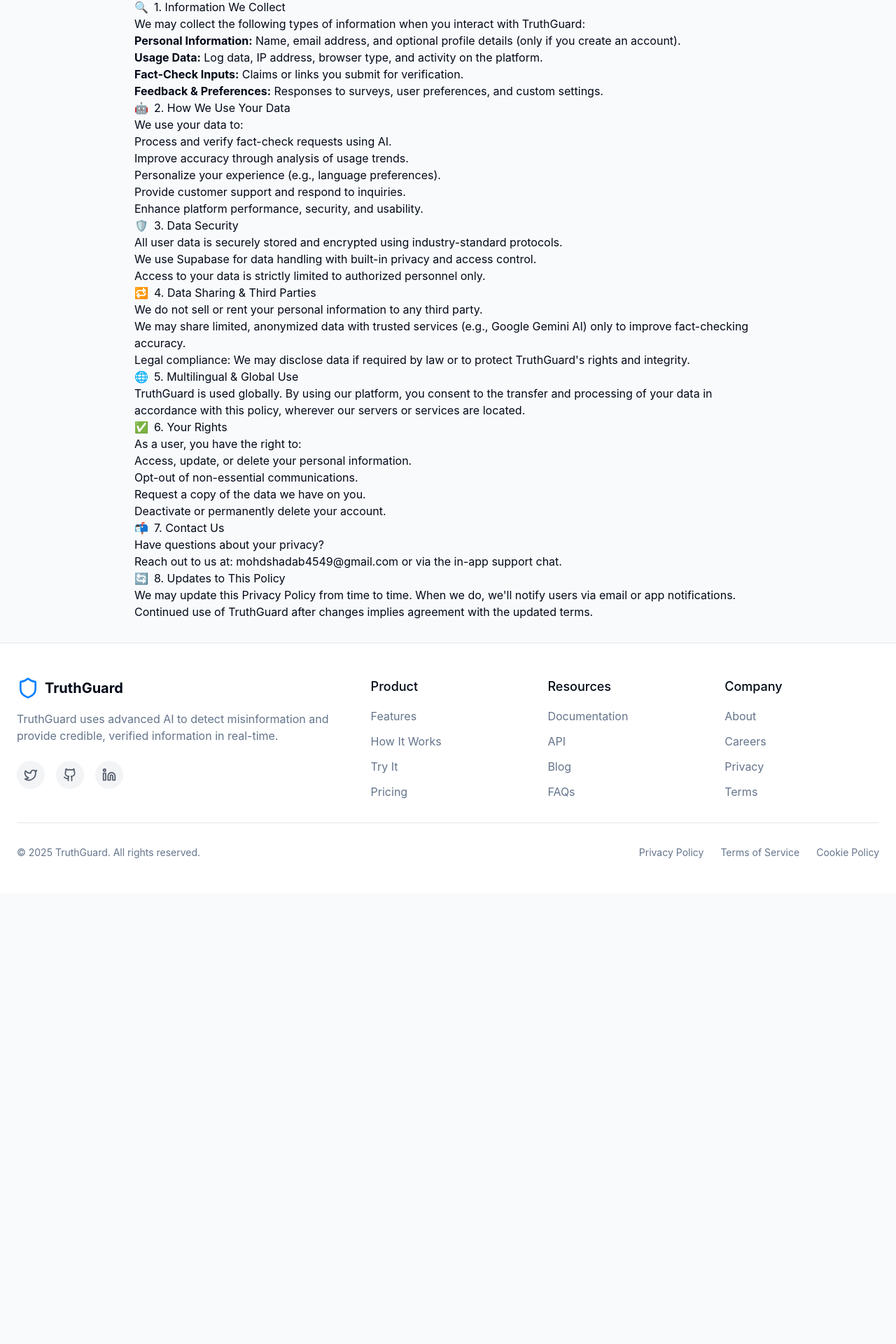
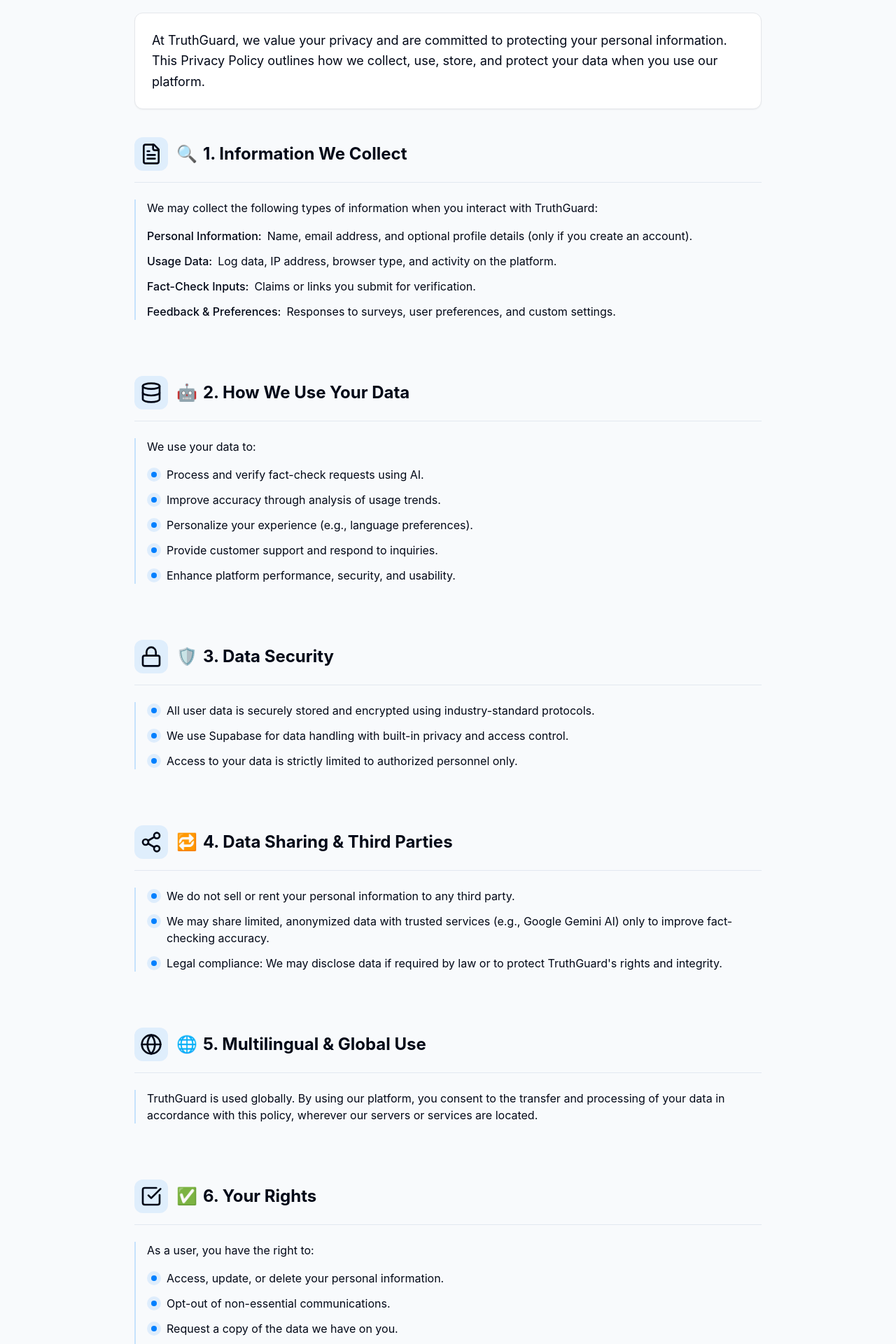
Before and after one commit to shadab80k/Truthguard, a React (Vite) app: page /privacy in a window 1280 px wide. Shown: the part 490-2410 px from the top of the page at 70% size. Before the commit the page ends 1766 px from the top, so only its background shows below. Built offline with nearby package versions, Linux system fonts and the light colour scheme.

Commit message:
Refactor: Improve documentation page design
Improved the design and layout of the documentation page for a more professional look.

```diff
--- a/src/pages/Privacy.tsx
+++ b/src/pages/Privacy.tsx
@@ -1,34 +1,38 @@
 
 import { motion } from 'framer-motion';
-import { Lock } from 'lucide-react';
+import { Lock, FileText, Database, Share2, Globe, CheckSquare, MailOpen, RefreshCw } from 'lucide-react';
 import NavBar from '@/components/NavBar';
 import Footer from '@/components/Footer';
+import { Separator } from '@/components/ui/separator';
+import { Card, CardContent } from '@/components/ui/card';
 
 const PrivacyPage = () => {
   return (
     <div className="min-h-screen flex flex-col">
       <NavBar />
       <main className="flex-grow pt-24">
-        <section className="py-12 px-4 md:py-16 bg-gray-50 dark:bg-gray-900">
+        <section className="py-12 px-4 md:py-16 bg-gradient-to-b from-gray-50 to-white dark:from-gray-900 dark:to-gray-950">
           <div className="max-w-7xl mx-auto">
             <motion.div
               initial={{ opacity: 0, y: 20 }}
               animate={{ opacity: 1, y: 0 }}
               transition={{ duration: 0.5 }}
-              className="text-center mb-6"
+              className="text-center mb-10"
             >
-              <div className="flex justify-center mb-4">
+              <div className="flex justify-center mb-6">
+                <div className="p-4 bg-primary/10 rounded-full">
                   <Lock className="h-12 w-12 text-primary" />
                 </div>
+              </div>
               <h1 className="text-4xl md:text-5xl font-bold mb-4">Privacy Policy</h1>
-              <p className="text-muted-foreground max-w-2xl mx-auto">
+              <p className="text-muted-foreground text-lg max-w-2xl mx-auto">
                 Effective Date: 10 Apr 2025
               </p>
             </motion.div>
           </div>
         </section>
 
-        <section className="py-8 px-4 md:px-8 lg:px-12">
+        <section className="py-12 px-4 md:px-8 lg:px-12">
           <div className="max-w-4xl mx-auto">
             <motion.div
               initial={{ opacity: 0 }}
@@ -36,85 +40,226 @@ const PrivacyPage = () => {
               transition={{ duration: 0.5 }}
               className="prose dark:prose-invert max-w-none"
             >
-              <p className="text-lg">
+              <Card className="mb-10 shadow-sm border-gray-200 dark:border-gray-800">
+                <CardContent className="p-6">
+                  <p className="text-lg leading-relaxed">
                     At TruthGuard, we value your privacy and are committed to protecting your personal information. This Privacy Policy outlines how we collect, use, store, and protect your data when you use our platform.
                   </p>
+                </CardContent>
+              </Card>
 
-              <h2 className="flex items-center gap-2">
-                <span>🔍</span> 1. Information We Collect
-              </h2>
-              <p>
+              <div className="space-y-12">
+                <PolicySection
+                  icon={<FileText className="h-8 w-8" />}
+                  emoji="🔍"
+                  number="1"
+                  title="Information We Collect"
+                  content={
+                    <>
+                      <p className="mb-4">
                         We may collect the following types of information when you interact with TruthGuard:
                       </p>
-              <ul>
-                <li><strong>Personal Information:</strong> Name, email address, and optional profile details (only if you create an account).</li>
-                <li><strong>Usage Data:</strong> Log data, IP address, browser type, and activity on the platform.</li>
-                <li><strong>Fact-Check Inputs:</strong> Claims or links you submit for verification.</li>
-                <li><strong>Feedback & Preferences:</strong> Responses to surveys, user preferences, and custom settings.</li>
+                      <ul className="space-y-3">
+                        <li className="flex items-start">
+                          <span className="font-medium mr-2">Personal Information:</span>
+                          <span>Name, email address, and optional profile details (only if you create an account).</span>
+                        </li>
+                        <li className="flex items-start">
+                          <span className="font-medium mr-2">Usage Data:</span>
+                          <span>Log data, IP address, browser type, and activity on the platform.</span>
+                        </li>
+                        <li className="flex items-start">
+                          <span className="font-medium mr-2">Fact-Check Inputs:</span>
+                          <span>Claims or links you submit for verification.</span>
+                        </li>
+                        <li className="flex items-start">
+                          <span className="font-medium mr-2">Feedback & Preferences:</span>
+                          <span>Responses to surveys, user preferences, and custom settings.</span>
+                        </li>
                       </ul>
+                    </>
+                  }
+                />
 
-              <h2 className="flex items-center gap-2">
-                <span>🤖</span> 2. How We Use Your Data
-              </h2>
-              <p>We use your data to:</p>
-              <ul>
-                <li>Process and verify fact-check requests using AI.</li>
-                <li>Improve accuracy through analysis of usage trends.</li>
-                <li>Personalize your experience (e.g., language preferences).</li>
-                <li>Provide customer support and respond to inquiries.</li>
-                <li>Enhance platform performance, security, and usability.</li>
+                <PolicySection
+                  icon={<Database className="h-8 w-8" />}
+                  emoji="🤖"
+                  number="2"
+                  title="How We Use Your Data"
+                  content={
+                    <>
+                      <p className="mb-4">We use your data to:</p>
+                      <ul className="space-y-3">
+                        <li className="flex items-start gap-2">
+                          <div className="h-5 w-5 rounded-full bg-primary/10 flex items-center justify-center flex-shrink-0 mt-0.5">
+                            <div className="h-2 w-2 rounded-full bg-primary"></div>
+                          </div>
+                          <span>Process and verify fact-check requests using AI.</span>
+                        </li>
+                        <li className="flex items-start gap-2">
+                          <div className="h-5 w-5 rounded-full bg-primary/10 flex items-center justify-center flex-shrink-0 mt-0.5">
+                            <div className="h-2 w-2 rounded-full bg-primary"></div>
+                          </div>
+                          <span>Improve accuracy through analysis of usage trends.</span>
+                        </li>
+                        <li className="flex items-start gap-2">
+                          <div className="h-5 w-5 rounded-full bg-primary/10 flex items-center justify-center flex-shrink-0 mt-0.5">
+                            <div className="h-2 w-2 rounded-full bg-primary"></div>
+                          </div>
+                          <span>Personalize your experience (e.g., language preferences).</span>
+                        </li>
+                        <li className="flex items-start gap-2">
+                          <div className="h-5 w-5 rounded-full bg-primary/10 flex items-center justify-center flex-shrink-0 mt-0.5">
+                            <div className="h-2 w-2 rounded-full bg-primary"></div>
+                          </div>
+                          <span>Provide customer support and respond to inquiries.</span>
+                        </li>
+                        <li className="flex items-start gap-2">
+                          <div className="h-5 w-5 rounded-full bg-primary/10 flex items-center justify-center flex-shrink-0 mt-0.5">
+                            <div className="h-2 w-2 rounded-full bg-primary"></div>
+                          </div>
+                          <span>Enhance platform performance, security, and usability.</span>
+                        </li>
                       </ul>
+                    </>
+                  }
+                />
 
-              <h2 className="flex items-center gap-2">
-                <span>🛡️</span> 3. Data Security
-              </h2>
-              <ul>
-                <li>All user data is securely stored and encrypted using industry-standard protocols.</li>
-                <li>We use Supabase for data handling with built-in privacy and access control.</li>
-                <li>Access to your data is strictly limited to authorized personnel only.</li>
+                <PolicySection
+                  icon={<Lock className="h-8 w-8" />}
+                  emoji="🛡️"
+                  number="3"
+                  title="Data Security"
+                  content={
+                    <ul className="space-y-3">
+                      <li className="flex items-start gap-2">
+                        <div className="h-5 w-5 rounded-full bg-primary/10 flex items-center justify-center flex-shrink-0 mt-0.5">
+                          <div className="h-2 w-2 rounded-full bg-primary"></div>
+                        </div>
+                        <span>All user data is securely stored and encrypted using industry-standard protocols.</span>
+                      </li>
+                      <li className="flex items-start gap-2">
+                        <div className="h-5 w-5 rounded-full bg-primary/10 flex items-center justify-center flex-shrink-0 mt-0.5">
+                          <div className="h-2 w-2 rounded-full bg-primary"></div>
+                        </div>
+                        <span>We use Supabase for data handling with built-in privacy and access control.</span>
+                      </li>
+                      <li className="flex items-start gap-2">
+                        <div className="h-5 w-5 rounded-full bg-primary/10 flex items-center justify-center flex-shrink-0 mt-0.5">
+                          <div className="h-2 w-2 rounded-full bg-primary"></div>
+                        </div>
+                        <span>Access to your data is strictly limited to authorized personnel only.</span>
+                      </li>
                     </ul>
+                  }
+                />
 
-              <h2 className="flex items-center gap-2">
-                <span>🔁</span> 4. Data Sharing & Third Parties
-              </h2>
-              <ul>
-                <li>We do not sell or rent your personal information to any third party.</li>
-                <li>We may share limited, anonymized data with trusted services (e.g., Google Gemini AI) only to improve fact-checking accuracy.</li>
-                <li>Legal compliance: We may disclose data if required by law or to protect TruthGuard's rights and integrity.</li>
+                <PolicySection
+                  icon={<Share2 className="h-8 w-8" />}
+                  emoji="🔁"
+                  number="4"
+                  title="Data Sharing & Third Parties"
+                  content={
+                    <ul className="space-y-3">
+                      <li className="flex items-start gap-2">
+                        <div className="h-5 w-5 rounded-full bg-primary/10 flex items-center justify-center flex-shrink-0 mt-0.5">
+                          <div className="h-2 w-2 rounded-full bg-primary"></div>
+                        </div>
+                        <span>We do not sell or rent your personal information to any third party.</span>
+                      </li>
+                      <li className="flex items-start gap-2">
+                        <div className="h-5 w-5 rounded-full bg-primary/10 flex items-center justify-center flex-shrink-0 mt-0.5">
+                          <div className="h-2 w-2 rounded-full bg-primary"></div>
+                        </div>
+                        <span>We may share limited, anonymized data with trusted services (e.g., Google Gemini AI) only to improve fact-checking accuracy.</span>
+                      </li>
+                      <li className="flex items-start gap-2">
+                        <div className="h-5 w-5 rounded-full bg-primary/10 flex items-center justify-center flex-shrink-0 mt-0.5">
+                          <div className="h-2 w-2 rounded-full bg-primary"></div>
+                        </div>
+                        <span>Legal compliance: We may disclose data if required by law or to protect TruthGuard's rights and integrity.</span>
+                      </li>
                     </ul>
+                  }
+                />
 
-              <h2 className="flex items-center gap-2">
-                <span>🌐</span> 5. Multilingual & Global Use
-              </h2>
+                <PolicySection
+                  icon={<Globe className="h-8 w-8" />}
+                  emoji="🌐"
+                  number="5"
+                  title="Multilingual & Global Use"
+                  content={
                     <p>
                       TruthGuard is used globally. By using our platform, you consent to the transfer and processing of your data in accordance with this policy, wherever our servers or services are located.
                     </p>
+                  }
+                />
 
-              <h2 className="flex items-center gap-2">
-                <span>✅</span> 6. Your Rights
-              </h2>
-              <p>As a user, you have the right to:</p>
-              <ul>
-                <li>Access, update, or delete your personal information.</li>
-                <li>Opt-out of non-essential communications.</li>
-                <li>Request a copy of the data we have on you.</li>
-                <li>Deactivate or permanently delete your account.</li>
+                <PolicySection
+                  icon={<CheckSquare className="h-8 w-8" />}
+                  emoji="✅"
+                  number="6"
+                  title="Your Rights"
+                  content={
+                    <>
+                      <p className="mb-4">As a user, you have the right to:</p>
+                      <ul className="space-y-3">
+                        <li className="flex items-start gap-2">
+                          <div className="h-5 w-5 rounded-full bg-primary/10 flex items-center justify-center flex-shrink-0 mt-0.5">
+                            <div className="h-2 w-2 rounded-full bg-primary"></div>
+                          </div>
+                          <span>Access, update, or delete your personal information.</span>
+                        </li>
+                        <li className="flex items-start gap-2">
+                          <div className="h-5 w-5 rounded-full bg-primary/10 flex items-center justify-center flex-shrink-0 mt-0.5">
+                            <div className="h-2 w-2 rounded-full bg-primary"></div>
+                          </div>
+                          <span>Opt-out of non-essential communications.</span>
+                        </li>
+                        <li className="flex items-start gap-2">
+                          <div className="h-5 w-5 rounded-full bg-primary/10 flex items-center justify-center flex-shrink-0 mt-0.5">
+                            <div className="h-2 w-2 rounded-full bg-primary"></div>
+                          </div>
+                          <span>Request a copy of the data we have on you.</span>
+                        </li>
+                        <li className="flex items-start gap-2">
+                          <div className="h-5 w-5 rounded-full bg-primary/10 flex items-center justify-center flex-shrink-0 mt-0.5">
+                            <div className="h-2 w-2 rounded-full bg-primary"></div>
+                          </div>
+                          <span>Deactivate or permanently delete your account.</span>
+                        </li>
                       </ul>
+                    </>
+                  }
+                />
 
-              <h2 className="flex items-center gap-2">
-                <span>📬</span> 7. Contact Us
-              </h2>
-              <p>
+                <PolicySection
+                  icon={<MailOpen className="h-8 w-8" />}
+                  emoji="📬"
+                  number="7"
+                  title="Contact Us"
+                  content={
+                    <>
+                      <p className="mb-4">
                         Have questions about your privacy?<br />
-                Reach out to us at: <a href="mailto:mohdshadab4549@gmail.com">mohdshadab4549@gmail.com</a> or via the in-app support chat.
+                        Reach out to us at: <a href="mailto:mohdshadab4549@gmail.com" className="text-primary hover:underline">mohdshadab4549@gmail.com</a> or via the in-app support chat.
                       </p>
+                    </>
+                  }
+                />
 
-              <h2 className="flex items-center gap-2">
-                <span>🔄</span> 8. Updates to This Policy
-              </h2>
+                <PolicySection
+                  icon={<RefreshCw className="h-8 w-8" />}
+                  emoji="🔄"
+                  number="8"
+                  title="Updates to This Policy"
+                  content={
                     <p>
                       We may update this Privacy Policy from time to time. When we do, we'll notify users via email or app notifications. Continued use of TruthGuard after changes implies agreement with the updated terms.
                     </p>
+                  }
+                />
+              </div>
             </motion.div>
           </div>
         </section>
@@ -124,4 +269,42 @@ const PrivacyPage = () => {
   );
 };
 
+const PolicySection = ({
+  icon,
+  emoji,
+  number,
+  title,
+  content
+}: {
+  icon: React.ReactNode;
+  emoji: string;
+  number: string;
+  title: string;
+  content: React.ReactNode;
+}) => {
+  return (
+    <motion.div
+      initial={{ opacity: 0, y: 20 }}
+      whileInView={{ opacity: 1, y: 0 }}
+      transition={{ duration: 0.5 }}
+      viewport={{ once: true }}
+      className="pb-8"
+    >
+      <div className="flex items-center gap-3 mb-4">
+        <div className="p-2 bg-primary/10 rounded-lg">
+          {icon}
+        </div>
+        <h2 className="text-2xl font-bold">
+          <span className="mr-2">{emoji}</span>
+          <span>{number}. {title}</span>
+        </h2>
+      </div>
+      <Separator className="mb-6" />
+      <div className="pl-4 border-l-2 border-primary/20">
+        {content}
+      </div>
+    </motion.div>
+  );
+};
+
 export default PrivacyPage;
```
Lines whose indentation alone changed are shown as unchanged.
